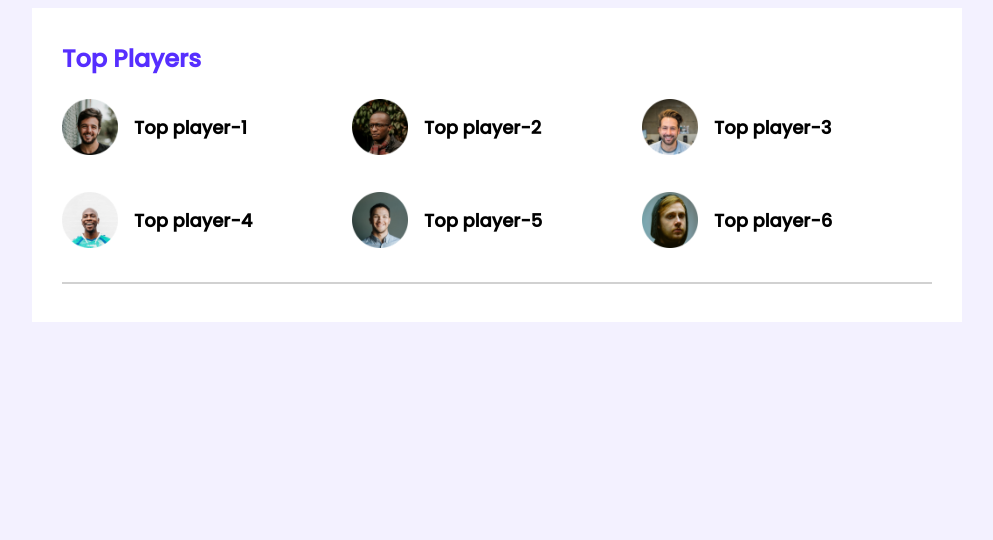
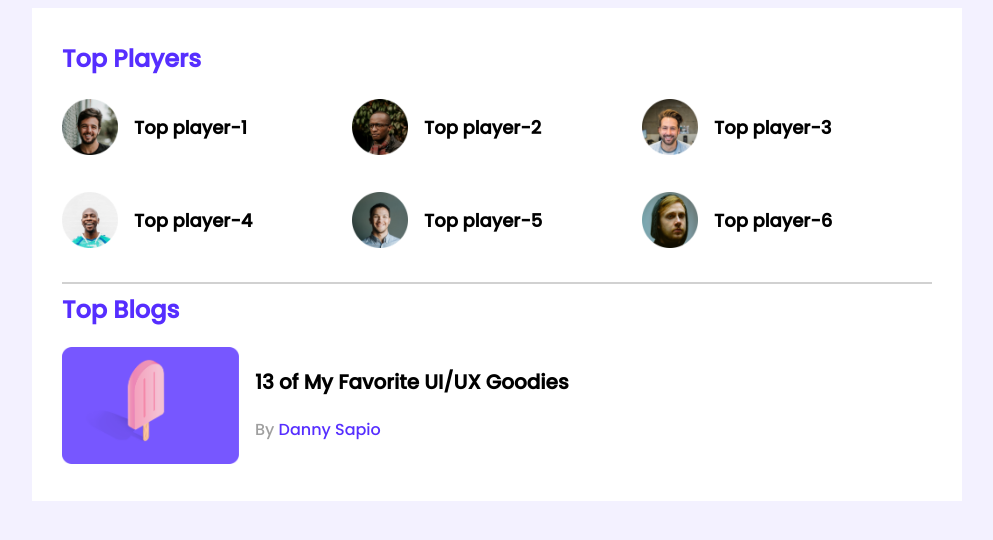
Before and after one commit to thezamalian/leader-board-css3, a plain HTML site: page index.html in a window 1280 px wide. Shown: the whole page, without its empty margins (143-1136 px from the left). Drawn offline with Linux system fonts and the light colour scheme.

Commit message:
1st blog

```diff
--- a/index.html
+++ b/index.html
@@ -51,6 +51,20 @@
                 </div>
             </div>
             <hr>
+            <div class="top-blogs">
+                <h2 class="section-title">Top Blogs</h2>
+                <div class="blogs">
+                    <article class="blog">
+                        <div class="thumbnail">
+                            <img src="images/blogs/blog-1.png" alt="">
+                        </div>
+                        <div class="blog-info">
+                            <h3 class="blog-title">13 of My Favorite UI/UX Goodies</h3>
+                            <p class="blog-author">By <a href="">Danny Sapio</a></p>
+                        </div>
+                    </article>
+                </div>
+            </div>
 
         </section>
     </main>
--- a/styles/style.css
+++ b/styles/style.css
@@ -48,3 +48,28 @@ main {
 hr {
     border: 1px solid #D1D1D1;
 }
+
+/* top blogs styles */
+
+.blog {
+    display: flex;
+}
+.blog .thumbnail img {
+    width: 177px;
+    height: 117px;
+}
+.blog-info {
+    margin-left: 16px;
+}
+.blog-title {
+    font-size: 20px;
+}
+.blog-author {
+    color: #9F9F9F;
+    font-size: 16px;
+}
+.blog-author a {
+    text-decoration: none;
+    font-size: 16px;
+    color: #562EFF
+}
```
